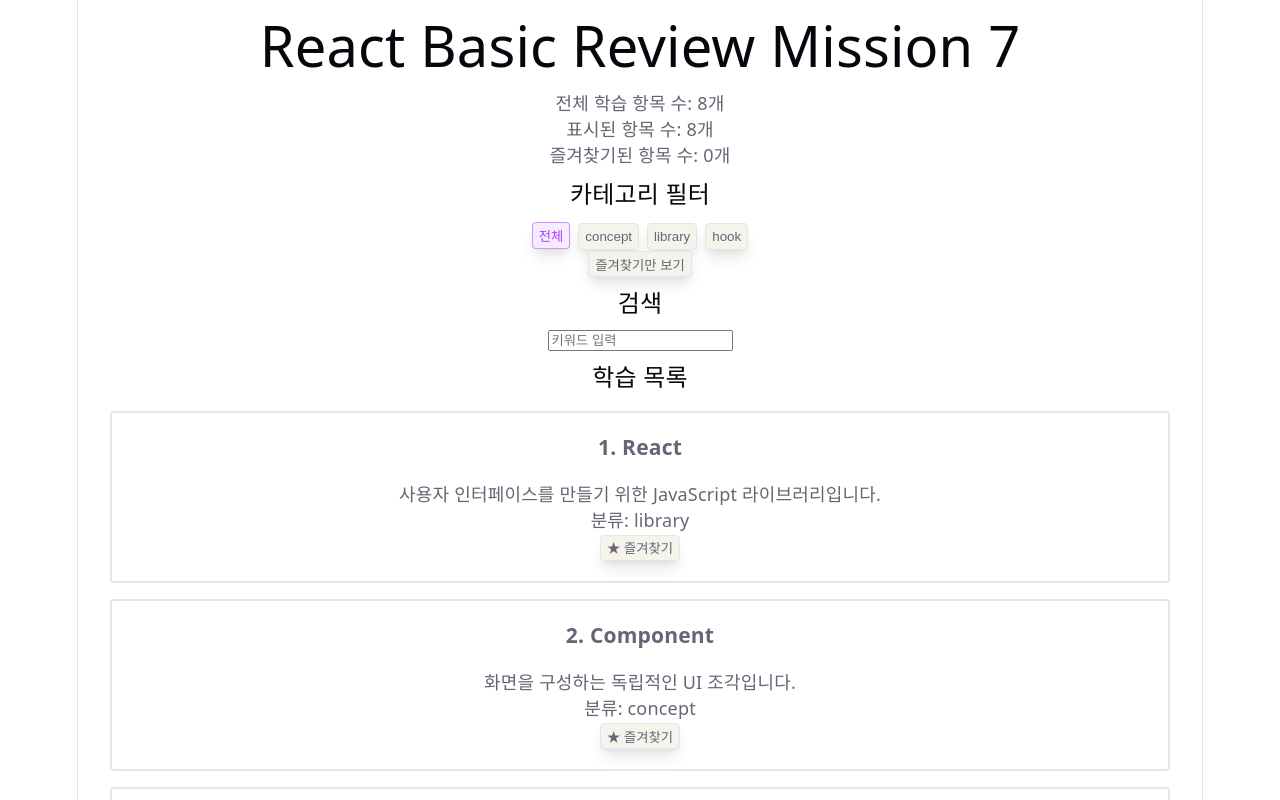
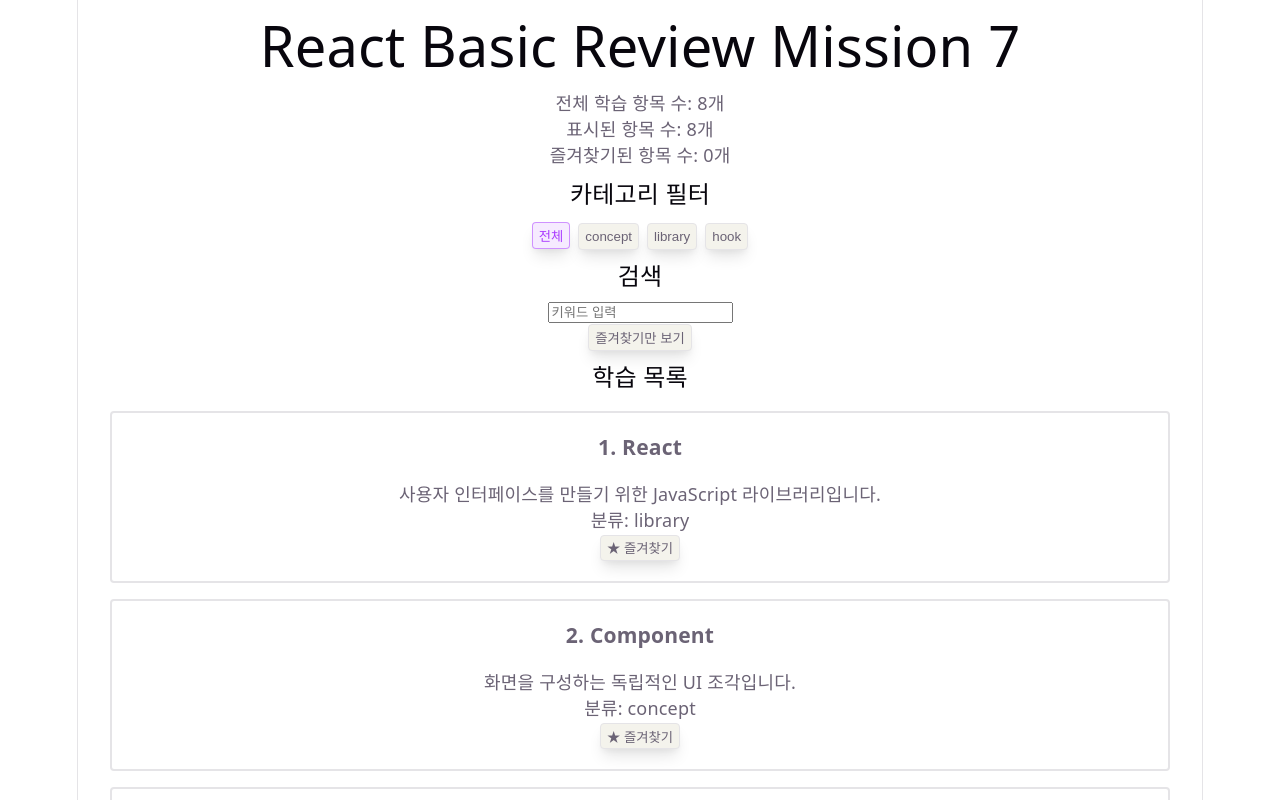
Before and after one commit to rozer4heros/react-basic-review-mission-7, a React (Vite) app: page / in a window 1280 px wide. Shown: the top 800 px of the page. Built offline with nearby package versions, Linux system fonts and the light colour scheme.

Commit message:
refactor: migrate elements to CategoryFilter and SearchForm components

```diff
--- a/src/App.jsx
+++ b/src/App.jsx
@@ -6,7 +6,8 @@
 import "./App.css";
 import StudySummary from "./components/StudySummary";
 import StudyList from "./components/StudyList";
-import FilterButton from "./components/FilterButton";
+import CategoryFilter from "./components/CategoryFilter";
+import SearchForm from "./components/SearchForm";
 
 function App() {
   const [category, setCategory] = useState("all");
@@ -60,34 +61,13 @@
     <>
       <h1>react basic review mission 7</h1>
       <StudySummary summary={summary} />
-      <h2>카테고리 필터</h2>
-      <div>
-        <FilterButton value="all" setCategory={setCategory} selected={category}>
-          전체
-        </FilterButton>
-        <FilterButton value="concept" setCategory={setCategory} selected={category}>
-          concept
-        </FilterButton>
-        <FilterButton value="library" setCategory={setCategory} selected={category}>
-          library
-        </FilterButton>
-        <FilterButton value="hook" setCategory={setCategory} selected={category}>
-          hook
-        </FilterButton>
-      </div>
+      <CategoryFilter category={category} setCategory={setCategory} />
+      <SearchForm keyword={keyword} setKeyword={setKeyword} />
       <div>
         <button type="button" className={favoriteOnly ? "active" : ""} onClick={() => setFavoriteOnly((prev) => !prev)}>
           즐겨찾기만 보기
         </button>
       </div>
-      <h2>검색</h2>
-      <input
-        type="text"
-        name="search"
-        placeholder="키워드 입력"
-        value={keyword}
-        onChange={(e) => setKeyword(e.target.value)}
-      />
       <StudyList
         items={filteredData}
         onSelect={onSelect}
--- /dev/null
+++ b/src/components/CategoryFilter.jsx
@@ -0,0 +1,25 @@
+import FilterButton from "./FilterButton";
+
+function CategoryFilter({ setCategory, category }) {
+  return (
+    <>
+      <h2>카테고리 필터</h2>
+      <div>
+        <FilterButton value="all" setCategory={setCategory} selected={category}>
+          전체
+        </FilterButton>
+        <FilterButton value="concept" setCategory={setCategory} selected={category}>
+          concept
+        </FilterButton>
+        <FilterButton value="library" setCategory={setCategory} selected={category}>
+          library
+        </FilterButton>
+        <FilterButton value="hook" setCategory={setCategory} selected={category}>
+          hook
+        </FilterButton>
+      </div>
+    </>
+  );
+}
+
+export default CategoryFilter;
--- /dev/null
+++ b/src/components/SearchForm.jsx
@@ -0,0 +1,16 @@
+function SearchForm({ keyword, setKeyword }) {
+  return (
+    <>
+      <h2>검색</h2>
+      <input
+        type="text"
+        name="search"
+        placeholder="키워드 입력"
+        value={keyword}
+        onChange={(e) => setKeyword(e.target.value)}
+      />
+    </>
+  );
+}
+
+export default SearchForm;
```
